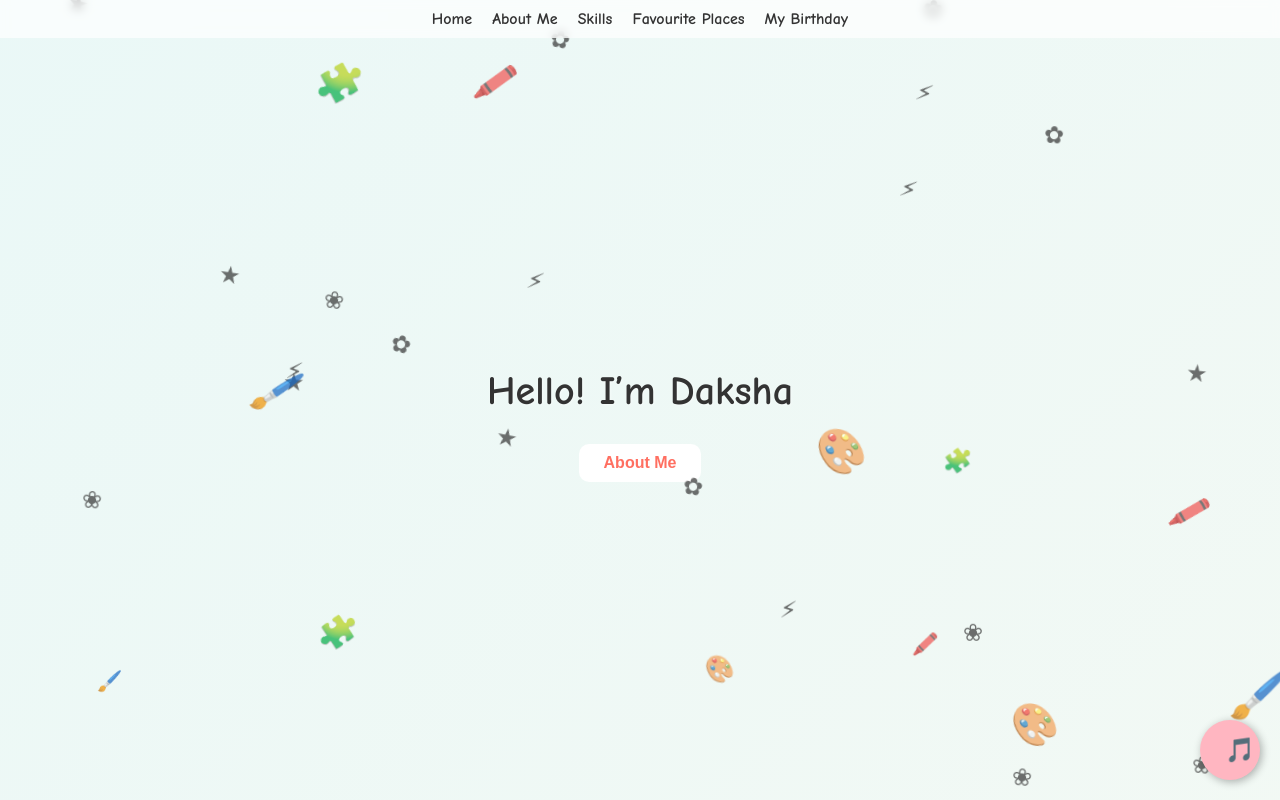
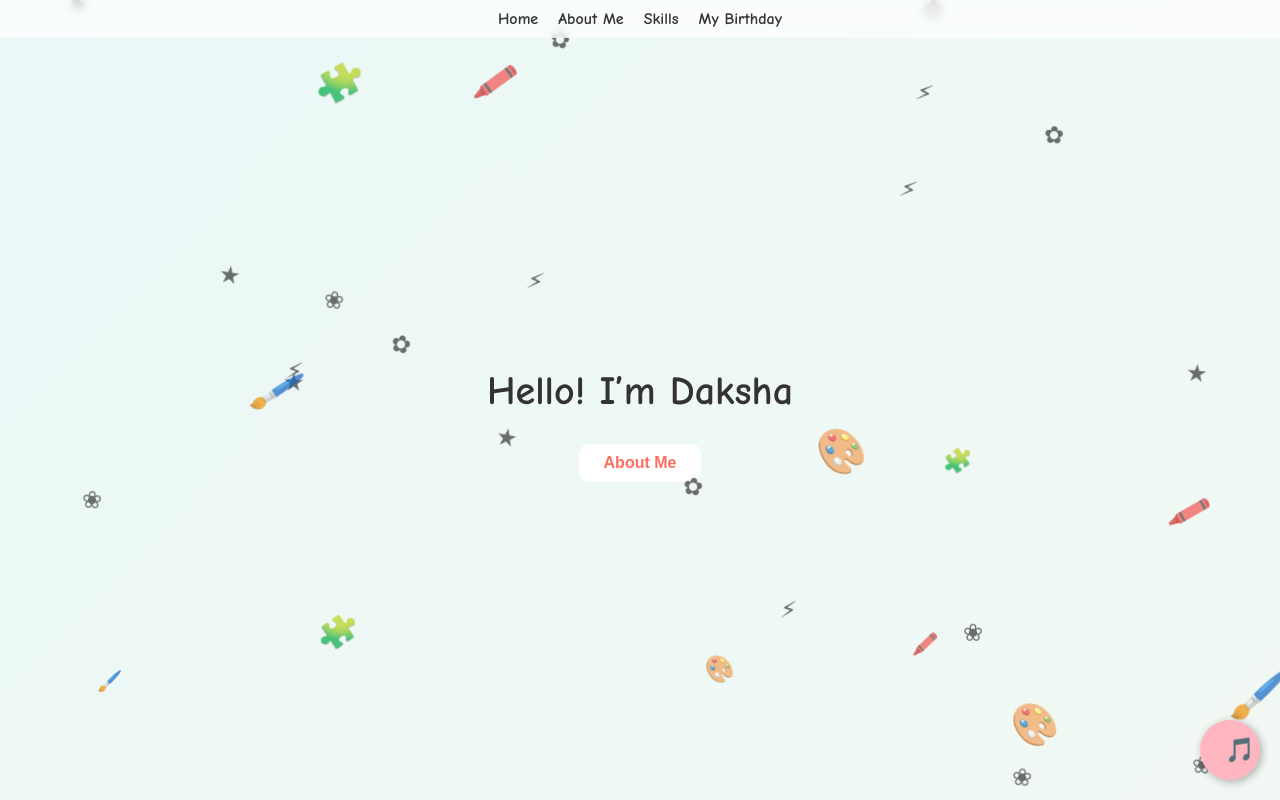
Before and after one commit to Daksha-parvana/my-portfolio, a plain HTML site: page index.html in a window 1280 px wide. Shown: the top 800 px of the page. Drawn offline with Linux system fonts and the light colour scheme.

Commit message:
Update index.html

```diff
--- a/index.html
+++ b/index.html
@@ -205,7 +205,6 @@ button:hover { transform: scale(1.1); }
   <a href="#home">Home</a>
   <a href="#about">About Me</a>
   <a href="#skills">Skills</a>
-  <a href="#Favourite Places">Favourite Places</a>
    <a href="#My Birthday">My Birthday</a>
 </nav>
 
```
